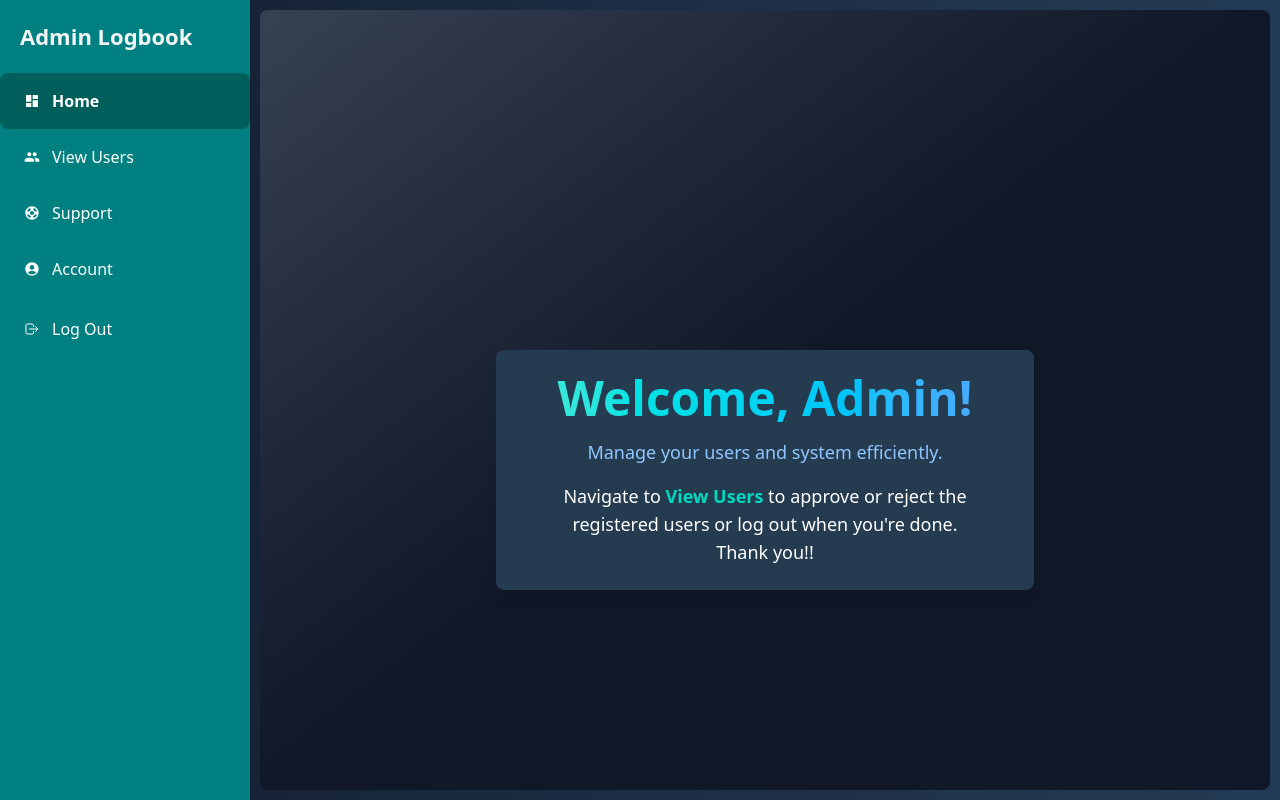
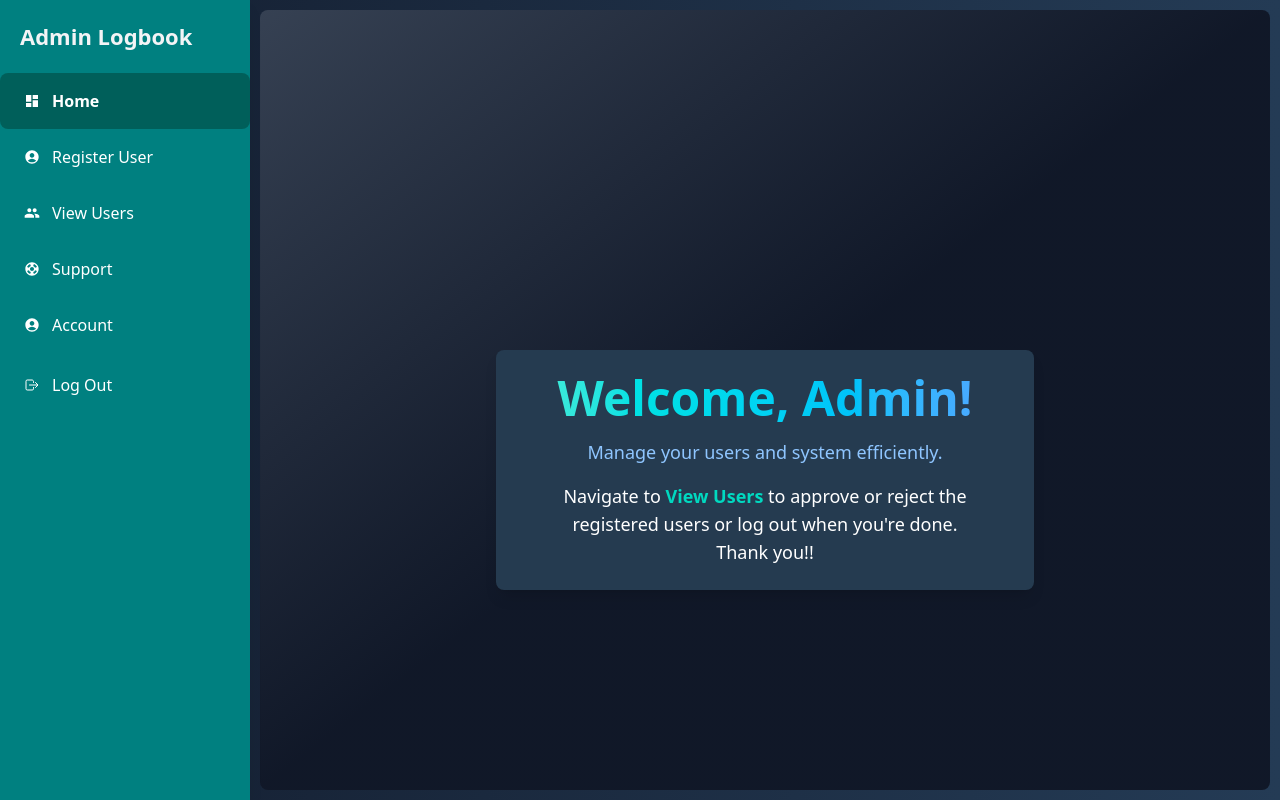
Before and after one commit to MallikarjunMiragi/medlog, a React (Vite) app in the folder medlog-frontend/: page /admin/home in a window 1280 px wide. Built offline with nearby package versions, Linux system fonts and the light colour scheme.

Commit message:
Update AdminSidebar.jsx

```diff
--- a/medlog-frontend/src/Components/AdminSidebar.jsx
+++ b/medlog-frontend/src/Components/AdminSidebar.jsx
@@ -58,6 +58,16 @@ const AdminSidebar = () => {
             <MdDashboard className="icon" /> Home
           </li>
           <li
+  className={getLinkStyle("/admin/register")}
+  onClick={() => {
+    navigate("/admin/register");
+    setIsOpen(false);
+  }}
+>
+  <MdAccountCircle className="icon" /> Register User
+</li>
+
+          <li
             className={getLinkStyle("/admin/users")}
             onClick={() => {
               navigate("/admin/users");
```
